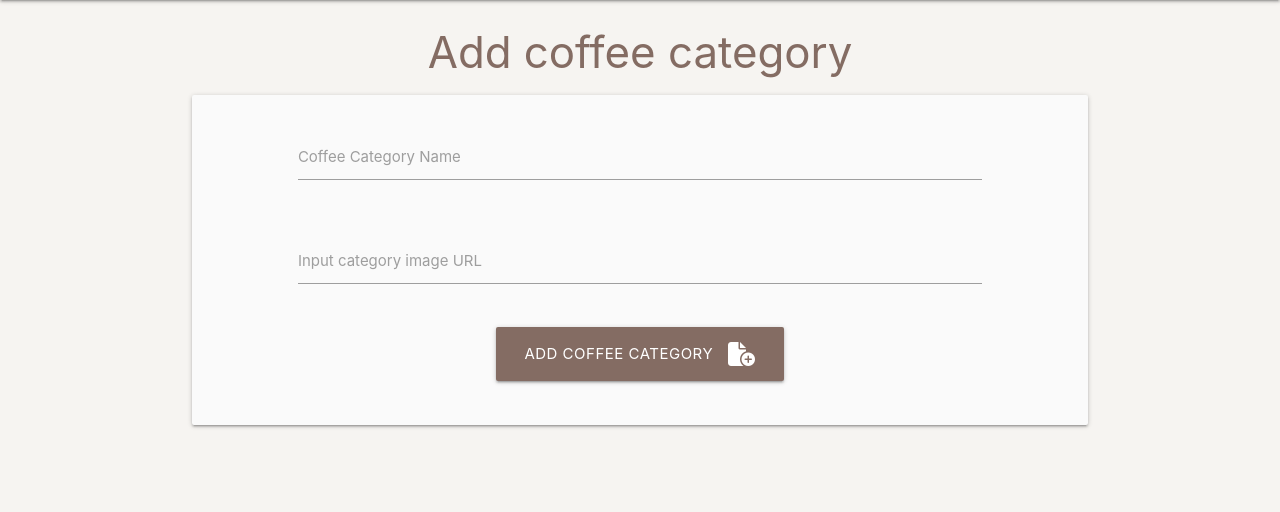
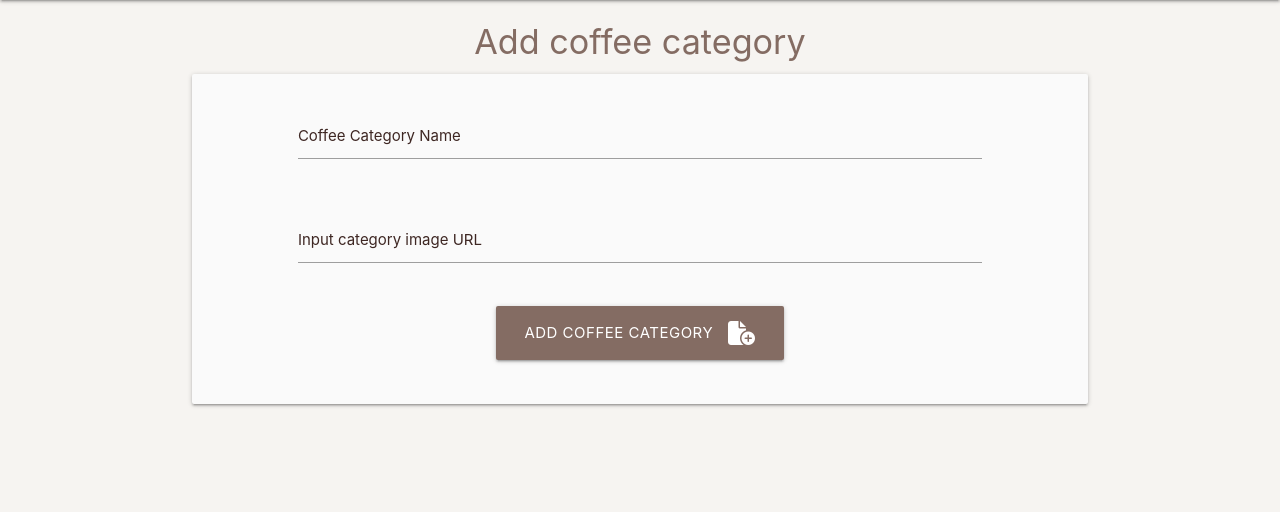
Before and after one commit to karare1/coffee-book, a Flask app: page /add_coffee_categ in a window 1280 px wide. Shown: the part 64-576 px from the top of the page. Run offline with Flask 2, Linux system fonts and the light colour scheme; some libraries are stand-ins or nearby versions.

Commit message:
Change labels font for better reading and heading

```diff
--- a/templates/add_coffee_categ.html
+++ b/templates/add_coffee_categ.html
@@ -3,7 +3,7 @@
 
 
 
-<h3 class="center-align h3-styl">Add coffee category</h3>
+<h4 class="center-align h3-styl">Add coffee category</h4>
 
 
 <div class="row card-panel grey lighten-5">
@@ -12,14 +12,14 @@
       <div class="row">
         <div class="input-field col s10">
           <input id="coffee_categ_name" name="category_name" type="text" class="validate" minlength="4" maxlength="30"  required>
-          <label for="coffee_categ_name">Coffee Category Name</label>
+          <label for="coffee_categ_name" class="brown-text text-darken-4">Coffee Category Name</label>
         </div>
       </div>
       <!-- input for a coffee category url -->
       <div class="row">
         <div class="input-field col s10">
           <input id="coffee_categ_img" name="category_img" type="url" pattern="https://.*" class="validate">
-          <label for="coffee_categ_img">Input category image URL</label>
+          <label for="coffee_categ_img" class="brown-text text-darken-4">Input category image URL</label>
         </div>
       </div>
 
```
